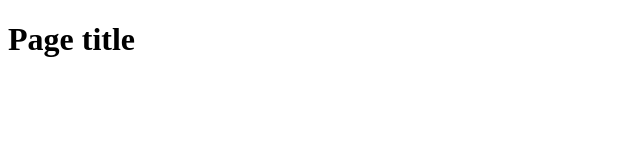
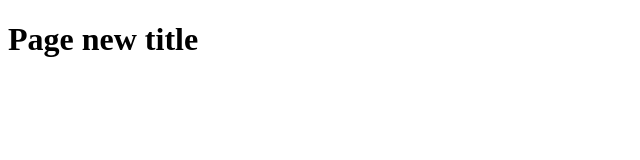
Before and after one commit to OlenVe/my_project, a plain HTML site: page index.html in a window 1280 px wide. Shown: the whole page, without its empty margins (0-640 px from the left). Drawn offline with Linux system fonts and the light colour scheme.

Commit message:
add page title

```diff
--- a/index.html
+++ b/index.html
@@ -6,7 +6,7 @@
   <title>Document</title>
 </head>
 <body>
-  <h1>Page title</h1>
+  <h1>Page new title</h1>
   <ul>
 
 </body>
```
